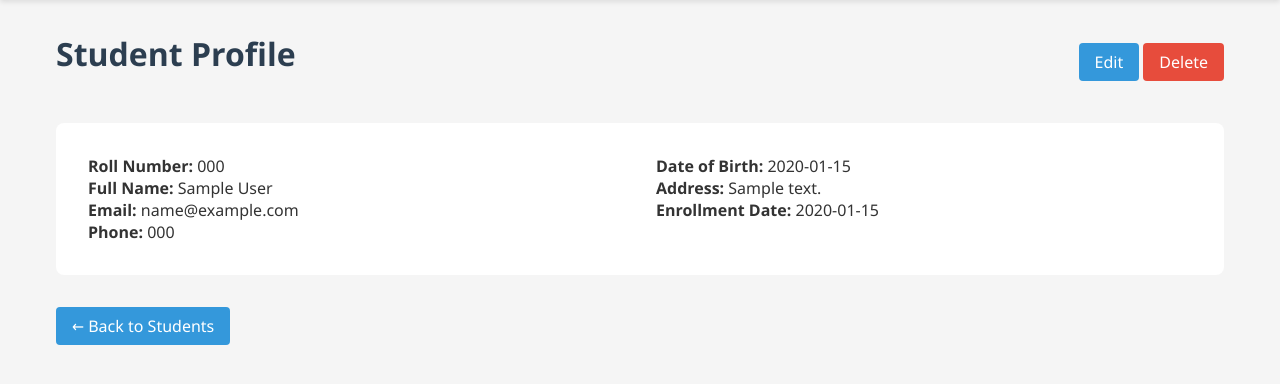
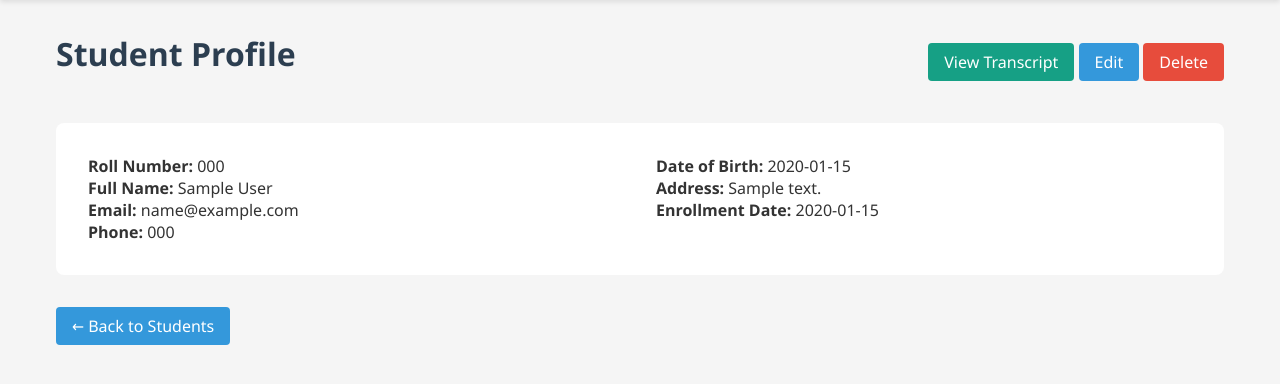
Before and after one commit to KhadijaAli123/Student-Information-System, a Flask app: page /students/1 in a window 1280 px wide. Shown: the part 54-438 px from the top of the page. Run offline with Flask 3, Linux system fonts and the light colour scheme; tables that the repository leaves empty hold one stand-in row (values such as "Sample post").

Commit message:
Day 4.8: Added View Transcript button to student profile enabling quick access to academic record

```diff
--- a/templates/view_student.html
+++ b/templates/view_student.html
@@ -6,6 +6,7 @@
 <div style="display: flex; justify-content: space-between; align-items: center; margin-bottom: 2rem;">
     <h1>Student Profile</h1>
     <div>
+        <a href="{{ url_for('main.view_transcript', student_id=student.id) }}" class="btn" style="background-color: #16a085;">View Transcript</a>
         <a href="{{ url_for('main.edit_student', student_id=student.id) }}" class="btn">Edit</a>
         <a href="{{ url_for('main.delete_student', student_id=student.id) }}" class="btn" onclick="return confirm('Are you sure?')" style="background-color: #e74c3c;">Delete</a>
     </div>
```
